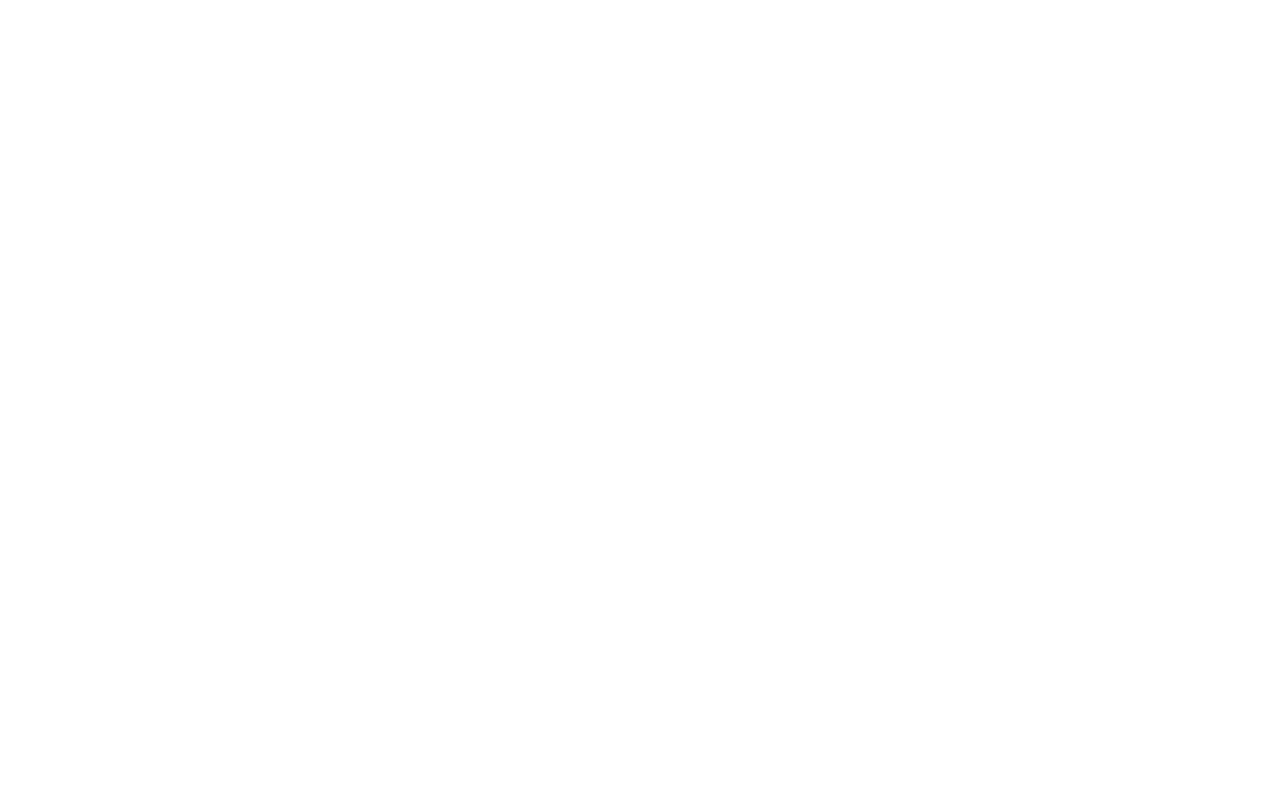
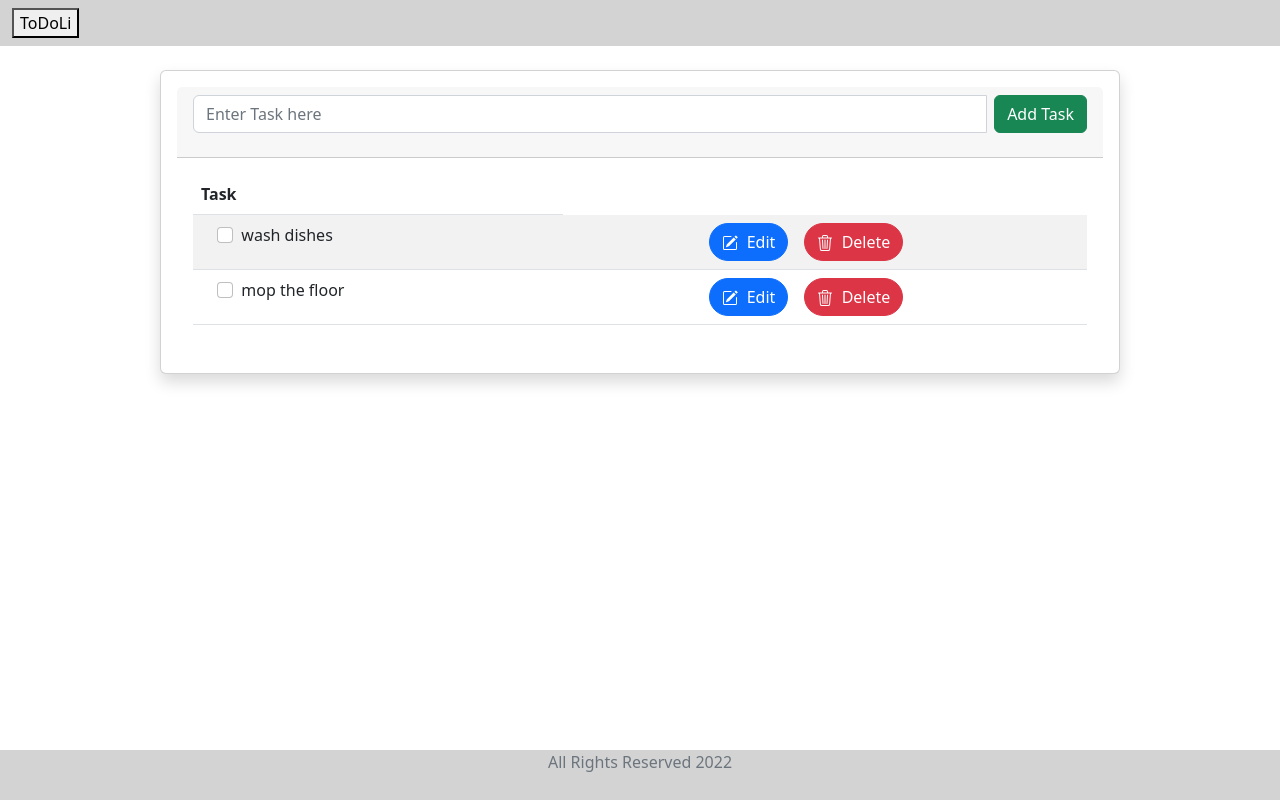
Before and after one commit to rmsevilla/todoli, a React (Create React App) app in the folder todoli/: page /listcontent/Chore in a window 1280 px wide. Before the commit this address had no page. Built offline with nearby package versions, Linux system fonts and the light colour scheme.

Commit message:
routing to correct list

```diff
--- a/todoli/src/App.js
+++ b/todoli/src/App.js
@@ -11,11 +11,10 @@
     <Routes>
         <Route exact path='/' element={<CreateList />} />
         <Route path='/createlist' element={<CreateList />} />
-        <Route path="/listcontent" element={<ListContent />} />
-        {/* <Route key="Grocery" exact path = "/grocery" element = {<ListContent/>}/>
-        <Route key="Chore" exact path = "/chore" element = {<ListContent/>}/>
-        <Route key="Assignment" exact path = "/assignment" element = {<ListContent/>}/>
-        <Route key="Other" exact path = "/other" element = {<ListContent/>}/> */}
+        <Route path="/listcontent/Grocery" element={<ListContent category = "Grocery"/>} />
+        <Route path="/listcontent/Assignment" element={<ListContent category = "Assignment"/>} />
+        <Route path="/listcontent/Chore" element={<ListContent category = "Chore"/>} />
+        <Route path="/listcontent/Other" element={<ListContent category = "Other"/>} />
     </Routes>
   </BrowserRouter>
   );
--- a/todoli/src/component/CreateList/Card.js
+++ b/todoli/src/component/CreateList/Card.js
@@ -7,7 +7,7 @@
   //write go somewhere button to route to list Content
   const navigate = useNavigate();
   const navigateToList = ()=>{
-    navigate('/listcontent');
+    navigate('/listcontent/'+ props.category);
   }
 
   return (
--- a/todoli/src/component/CreateList/CreateList.js
+++ b/todoli/src/component/CreateList/CreateList.js
@@ -13,10 +13,10 @@
         <div>
             <CreateListHeader></CreateListHeader>
             <div className='card-list-container'>
-                <OurCard title="Grocery List" text="Buying Grocery" image = {grocery}></OurCard>
-                <OurCard title="Chore To Do" text="Got Chore To Do" image = {chore}></OurCard>
-                <OurCard title="Assignment To Do" text="Going To Do Homework" image = {homework}></OurCard>
-                <OurCard title = "Other" text="Other Stuff" image = {other}></OurCard>
+                <OurCard category = "Grocery" title="Grocery List" text="Buying Grocery" image = {grocery}></OurCard>
+                <OurCard category = "Chore" title="Chore To Do" text="Got Chore To Do" image = {chore}></OurCard>
+                <OurCard category = "Assignment" title="Assignment To Do" text="Going To Do Homework" image = {homework}></OurCard>
+                <OurCard category = "Other" title = "Other" text="Other Stuff" image = {other}></OurCard>
             </div>
         </div>
     )
--- a/todoli/src/component/ListContent/ListContent.js
+++ b/todoli/src/component/ListContent/ListContent.js
@@ -2,11 +2,11 @@
 import ListContentHeader from "./ListContentHeader";
 import ListContentDisplay from "./ListContentDisplay";
 
-function ListContent(){
+function ListContent(props){
     return(
         <><div>
             <ListContentHeader></ListContentHeader>
-            <ListContentDisplay></ListContentDisplay>
+            <ListContentDisplay category = {props.category}></ListContentDisplay>
         </div><ListContentFooter></ListContentFooter></>
     )
 }
--- a/todoli/src/component/ListContent/ListContentDisplay.js
+++ b/todoli/src/component/ListContent/ListContentDisplay.js
@@ -3,10 +3,10 @@
 import dataMap from './MockData'
 import OneTask from './oneTask';
 
-function ListContentDisplay(){
+function ListContentDisplay(props){
 
     //to get stuff from dataMap, need dataMap.get(Grocery)
-    const stuffArray = dataMap.get("Grocery");
+    const stuffArray = dataMap.get(props.category);
     const stuff = stuffArray.map((todo,index)=><OneTask stuff={todo} key ={index}></OneTask>);
 
 
```
